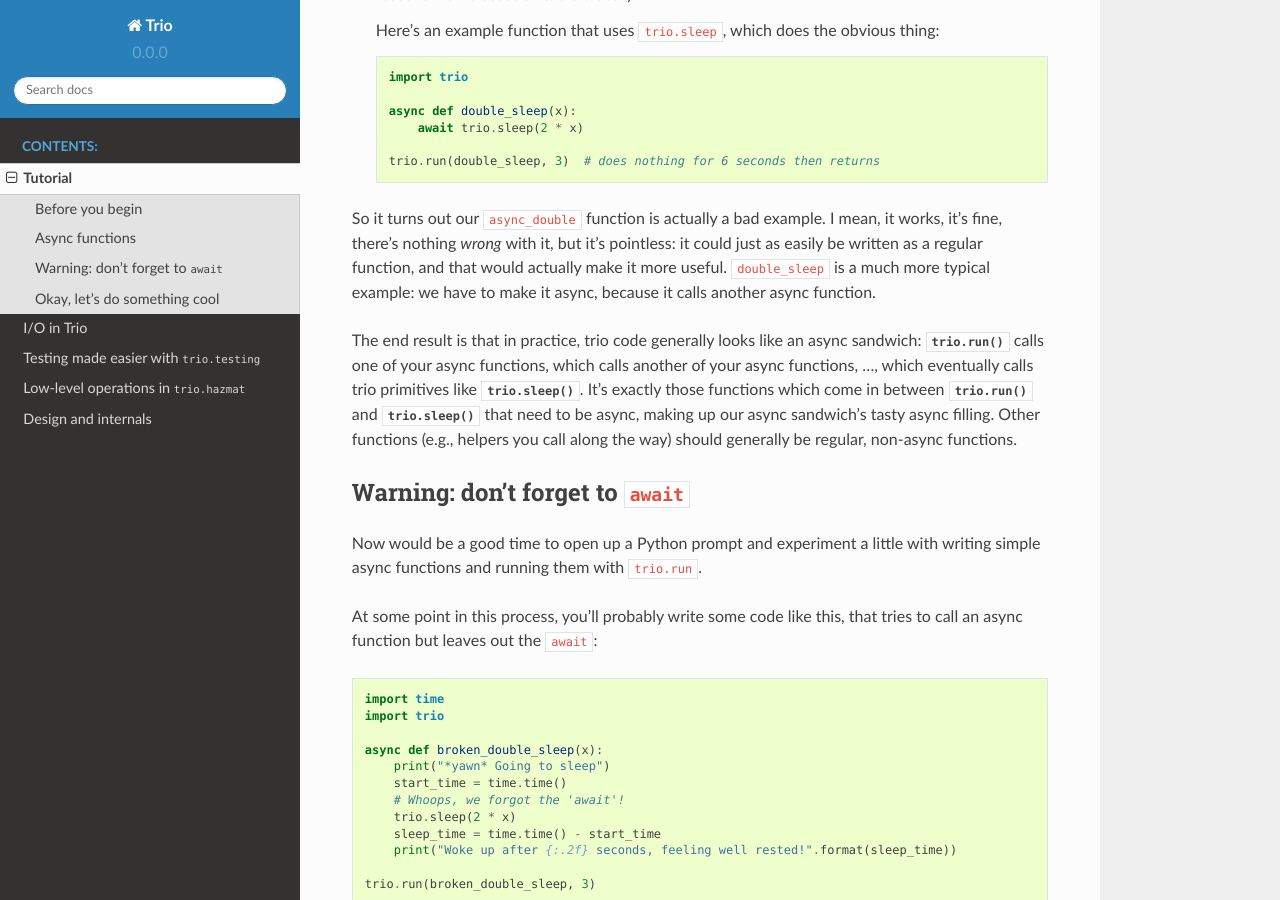
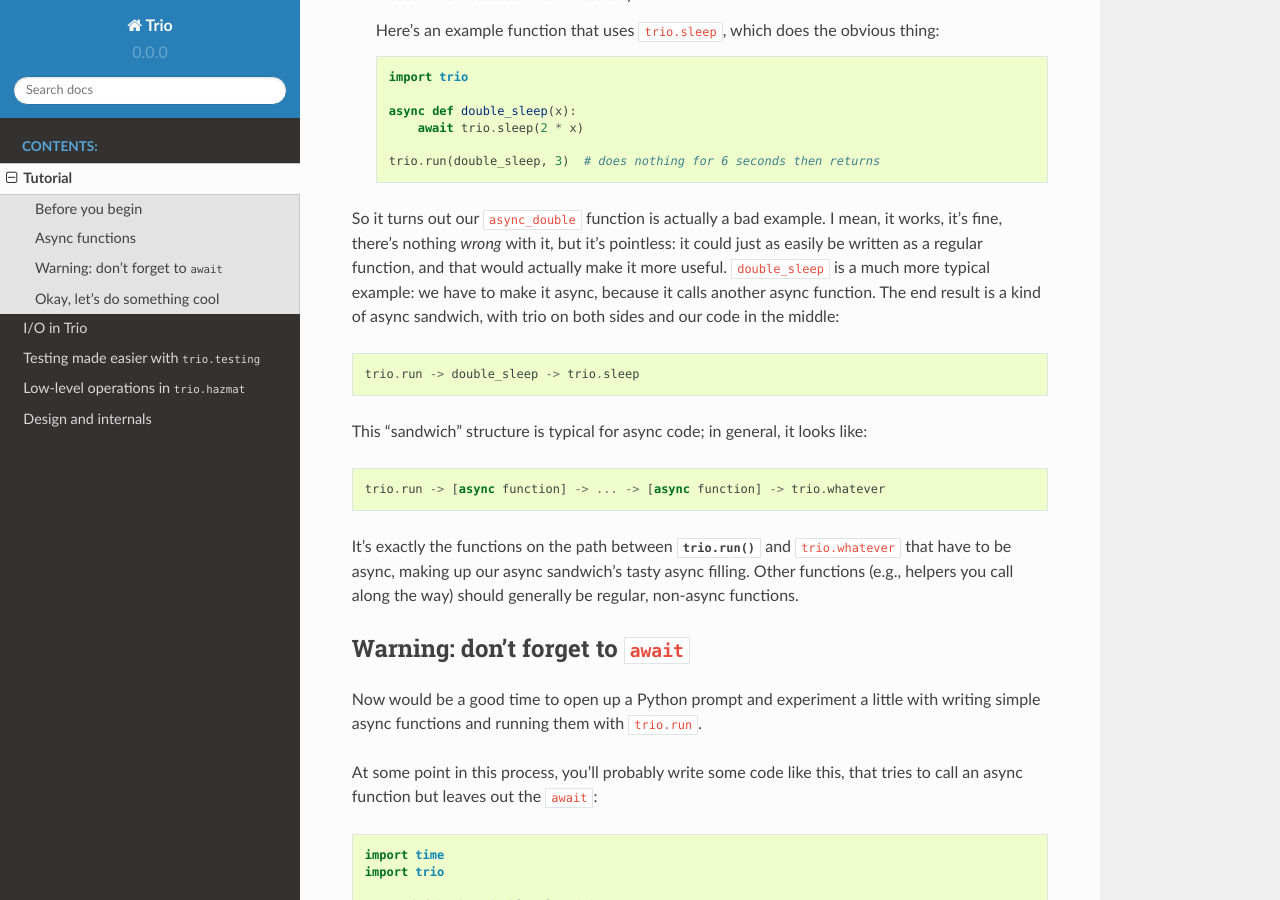
Before and after one commit to GangCheng0619/trio-py-app, a Sphinx documentation site: the page built from docs/source/tutorial.rst, in a window 1280 px wide and 900 px high, scrolled down 2516 px. Built offline with Sphinx 7.4.7 and the Read the Docs theme 2.0.0, drawn with Linux system fonts in a browser that asks for light colours; pages that are not in the unit, such as notebooks, are missing from menus; some of the changed lines change nothing that is shown; some of the changed text lies outside the part shown.

Commit message:
small edits to tutorial

```diff
--- a/docs/source/tutorial.rst
+++ b/docs/source/tutorial.rst
@@ -148,14 +148,19 @@
 but it's pointless: it could just as easily be written as a regular
 function, and that would actually make it more
 useful. ``double_sleep`` is a much more typical example: we have to
-make it async, because it calls another async function.
+make it async, because it calls another async function. The end result
+is a kind of async sandwich, with trio on both sides and our code in
+the middle::
 
-The end result is that in practice, trio code generally looks like an
-async sandwich: :func:`trio.run` calls one of your async functions,
-which calls another of your async functions, ..., which eventually
-calls trio primitives like :func:`trio.sleep`. It's exactly those
-functions which come in between :func:`trio.run` and
-:func:`trio.sleep` that need to be async, making up our async
+  trio.run -> double_sleep -> trio.sleep
+
+This "sandwich" structure is typical for async code; in general, it
+looks like::
+
+  trio.run -> [async function] -> ... -> [async function] -> trio.whatever
+
+It's exactly the functions on the path between :func:`trio.run` and
+``trio.whatever`` that have to be async, making up our async
 sandwich's tasty async filling. Other functions (e.g., helpers you
 call along the way) should generally be regular, non-async functions.
 
@@ -270,34 +275,9 @@
 
 Well, not really. Trio has one more trick up its sleeve, that makes
 async functions more powerful than regular functions: it can run
-multiple async function *at the same time*. Here's an example::
+multiple async function *at the same time*. Here's an example:
 
-   import trio
-
-   async def child1():
-       print("  child1: started! sleeping now...")
-       await trio.sleep(1)
-       print("  child1: exiting!")
-
-   async def child2():
-       print("  child2 started! sleeping now...")
-       await trio.sleep(1)
-       print("  child2 exiting!")
-
-   async def parent():
-       print("parent: started!")
-       async with trio.open_nursery() as nursery:
-           print("parent: spawning child1...")
-           nursery.spawn(child1)
-
-           print("parent: spawning child2...")
-           nursery.spawn(child2)
-
-           print("parent: waiting for children to finish...")
-           # -- we exit the nursery block here --
-       print("parent: all done!")
-
-   trio.run(parent)
+.. literalinclude:: tutorial/tasks1.py
 
 There's a lot going on in here, so we'll take it one step at a
 time. First, we define two async functions ``child1`` and
@@ -321,17 +301,22 @@
      child2 exiting!
    parent: all done!
 
-Notice that the output from ``child1`` and ``child2`` is mixed
-together, and that the whole program only takes 1 second to run, even
-though we have two calls to ``trio.sleep(1)``.
+(You might have the "started" or "exiting" lines swapped compared to
+the sample output.)
+
+Notice that ``child1`` and ``child2`` both start together and then
+both exit together, and that the whole program only takes 1 second to
+run, even though we made two calls to ``trio.sleep(1)``, which should
+take two seconds. So it looks like ``child1`` and ``child2`` really
+are running at the same time!
 
 Now, if you're familiar with programming using threads, this might
 look familiar – and that's intentional. But it's important to realize
 that *there are no threads here*. All of this is happening in a single
-thread.
+thread. To remind us of this, we use slightly different terminology:
+instead of spawning two "threads", we say that we spawned two
+"tasks".
 
-:class:`trio.Task`
-(define terminology: "task")
 
 Under the covers, trio.run and trio.sleep work together to make this
 happen: trio.sleep has access to some special magic that lets it pause
--- /dev/null
+++ b/docs/source/tutorial/tasks-with-trace.py
@@ -0,0 +1,38 @@
+# tasks-with-trace.py
+
+import trio
+
+async def child1():
+    print("  child1: started! sleeping now...")
+    await trio.sleep(1)
+    print("  child1: exiting!")
+
+async def child2():
+    print("  child2 started! sleeping now...")
+    await trio.sleep(1)
+    print("  child2 exiting!")
+
+async def parent():
+    print("parent: started!")
+    async with trio.open_nursery() as nursery:
+        print("parent: spawning child1...")
+        nursery.spawn(child1)
+
+        print("parent: spawning child2...")
+        nursery.spawn(child2)
+
+        print("parent: waiting for children to finish...")
+        # -- we exit the nursery block here --
+    print("parent: all done!")
+
+class Tracer:
+    def task_scheduled(self, task):
+        print("### task scheduled:", task)
+
+    def before_task_step(self, task):
+        print("### task about to run:", task)
+
+    def after_task_step(self, task):
+        print("### task paused:", task)
+
+trio.run(parent, instruments=[Tracer()])
--- /dev/null
+++ b/docs/source/tutorial/tasks1.py
@@ -0,0 +1,28 @@
+# tasks1.py
+
+import trio
+
+async def child1():
+    print("  child1: started! sleeping now...")
+    await trio.sleep(1)
+    print("  child1: exiting!")
+
+async def child2():
+    print("  child2 started! sleeping now...")
+    await trio.sleep(1)
+    print("  child2 exiting!")
+
+async def parent():
+    print("parent: started!")
+    async with trio.open_nursery() as nursery:
+        print("parent: spawning child1...")
+        nursery.spawn(child1)
+
+        print("parent: spawning child2...")
+        nursery.spawn(child2)
+
+        print("parent: waiting for children to finish...")
+        # -- we exit the nursery block here --
+    print("parent: all done!")
+
+trio.run(parent)
```
